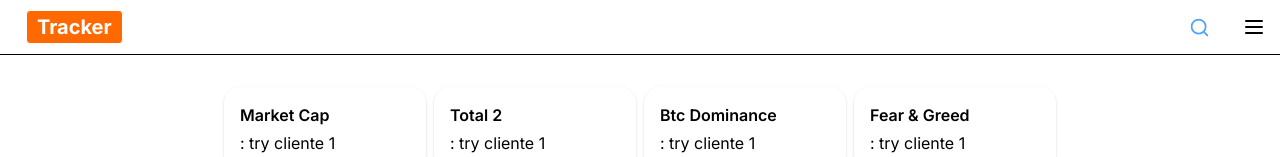
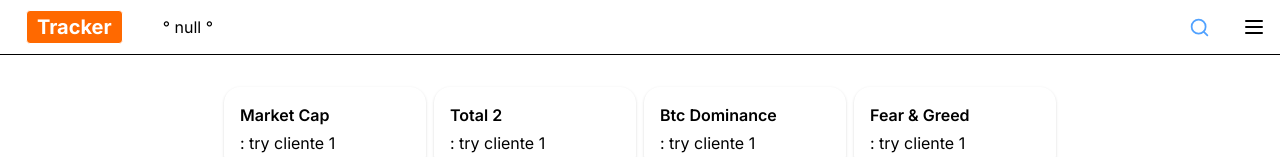
Before and after one commit to Gonzalez-Nahuel/crypto-tracker, a Next.js app: page / in a window 1280 px wide. Shown: the top 157 px of the page. Built offline with nearby package versions, Linux system fonts and the light colour scheme; no server answers.

Commit message:
feat: display username in header when is authenticated

```diff
--- a/src/components/navbar/navbar.tsx
+++ b/src/components/navbar/navbar.tsx
@@ -37,14 +37,14 @@ export const NavBar = () => {
 
   return (
     <header className="bg-surface relative p-2.5 border-b border-thin flex justify-between items-center ">
-      <div className="px-4">
+      <div className="px-4 flex justify-between gap-10 items-center">
         <h1
           className="text-xl font-bold text-white px-2.5 py-0.5 cursor-pointer bg-orange-500 border border-white rounded-sm"
           onClick={handleGoHome}
         >
           Tracker
         </h1>
-        <h2>{user}</h2>
+        <span>{`° ${user} °`}</span>
       </div>
       <div className="flex justify-between gap-7 items-center">
         <button className="text-blue-400 hover:text-inherit cursor-pointer">
```
